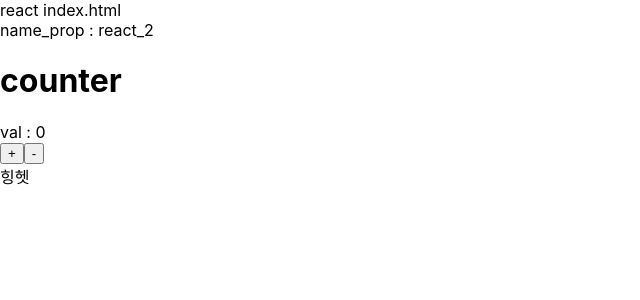
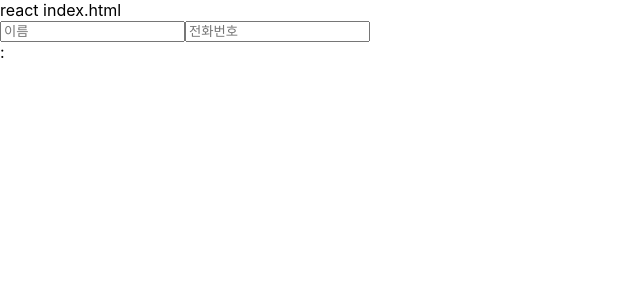
Before and after one commit to kimyk0120/toyp_m_invitation, a React (Create React App) app: page / in a window 1280 px wide. Shown: the top 300 px of the page, without its empty margins (0-640 px from the left). Built offline with nearby package versions, Linux system fonts and the light colour scheme.

Commit message:
- react study

```diff
--- a/src/App.js
+++ b/src/App.js
@@ -1,16 +1,20 @@
 import logo from './logo.svg';
 import './App.css';
 import {Fragment} from "react";
-import MyName from "./MyName";
-import Counter from "./Counter";
+// import MyName from "./MyName";
+// import Counter from "./Counter";
+import PhoneForm from "./components/PhoneForm";
 
 function App() {
     return (
-        <Fragment>
-            <MyName name={"react_2"} />
-            <Counter />
-            힝헷
-        </Fragment>
+        <div>
+            <PhoneForm />
+        </div>
+        // <Fragment>
+        //     <MyName name={"react_2"} />
+        //     <Counter />
+        //     힝헷
+        // </Fragment>
         // <MyName  />
     )
 }
--- /dev/null
+++ b/src/components/PhoneForm.js
@@ -0,0 +1,37 @@
+// file: src/components/PhoneForm.js
+import React, { Component } from 'react';
+
+class PhoneForm extends Component {
+    state = {
+        name: '',
+        phone: ''
+    }
+    handleChange = (e) => {
+        // console.log(e.target.name)
+
+        this.setState({
+            [e.target.name] : e.target.value  // [e.target.name] => Computed property names
+        });
+    }
+    render() {
+        return (
+            <form>
+                <input
+                    placeholder="이름"
+                    value={this.state.name}
+                    onChange={this.handleChange}
+                    name='name'
+                />
+                <input
+                    placeholder="전화번호"
+                    value={this.state.phone}
+                    onChange={this.handleChange}
+                    name="phone"
+                />
+                <div>{this.state.name} : {this.state.phone}</div>
+            </form>
+        );
+    }
+}
+
+export default PhoneForm;
```
